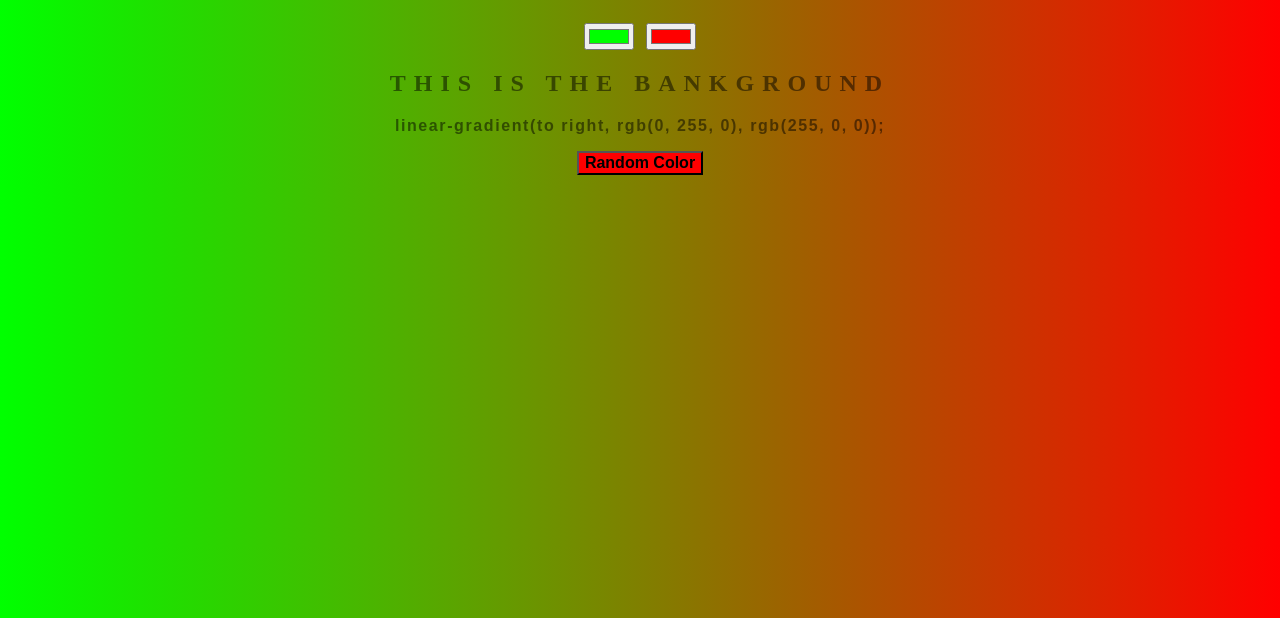
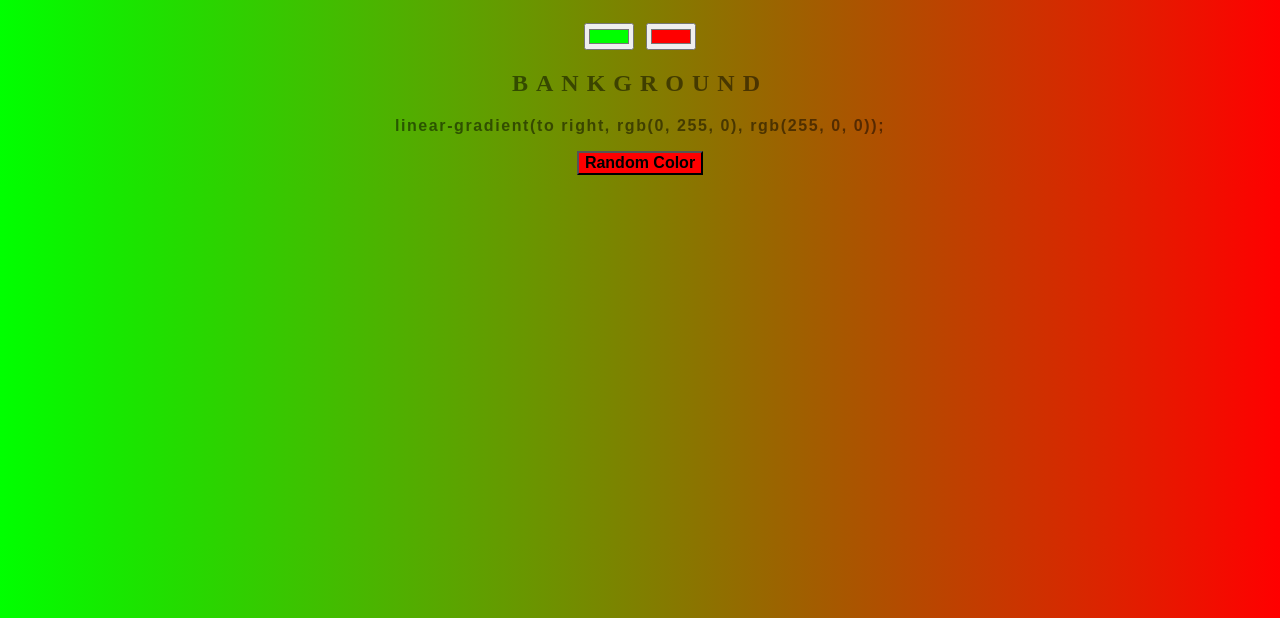
Before and after one commit to UmangJain908/Background-Generator, a plain HTML site: page index.html in a window 1280 px wide. Shown: the part 182-800 px from the top of the page. Drawn offline with Linux system fonts and the light colour scheme.

Commit message:
changing h2

```diff
--- a/index.html
+++ b/index.html
@@ -10,7 +10,7 @@
 	<h1>Background Generator</h1>
 	<input class ="color1" type="color" name="color1" value="#00ff00">
 	<input class ="color2" type="color" name="color2" value="#ff0000">
-	<h2>This is the Bankground</h2>
+	<h2>Bankground</h2>
 	<h3></h3>
 	<button id ="but">Random Color</button>
 <script type="text/javascript" src="script.js"></script>
```
